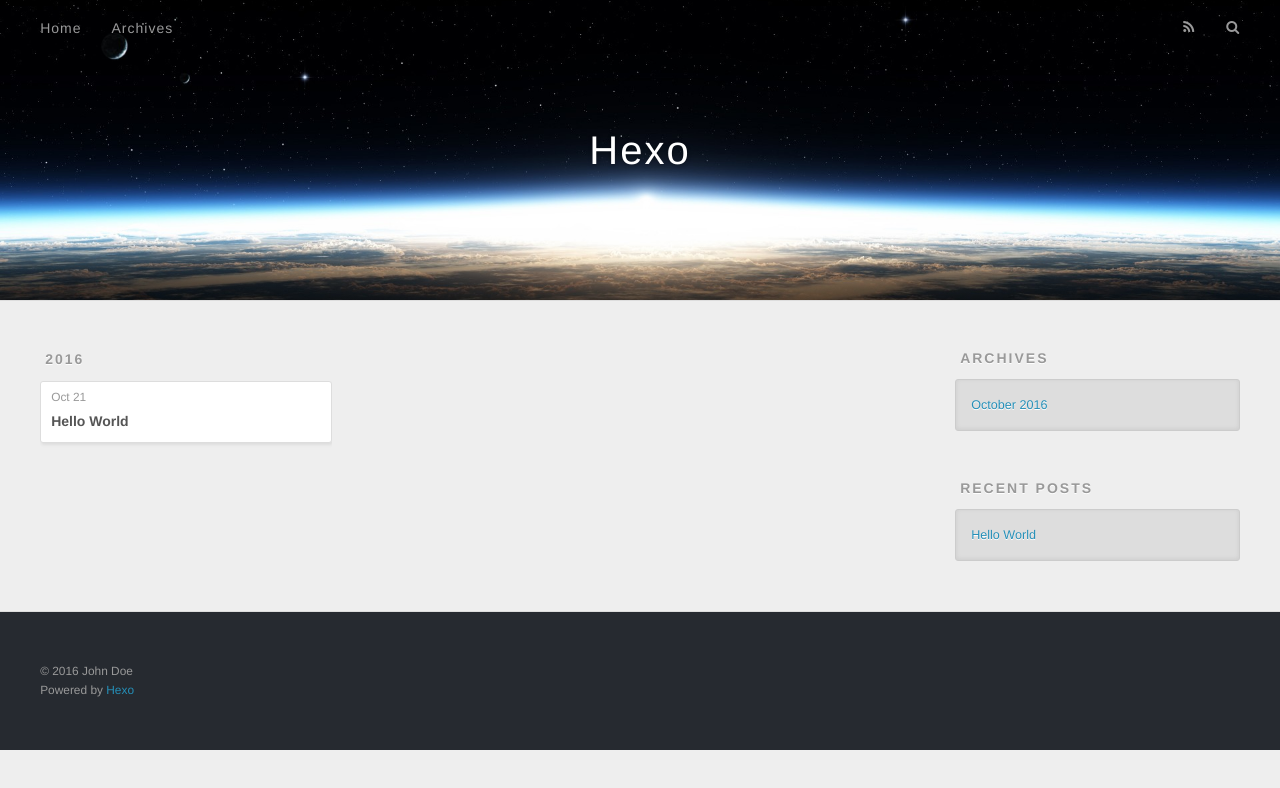
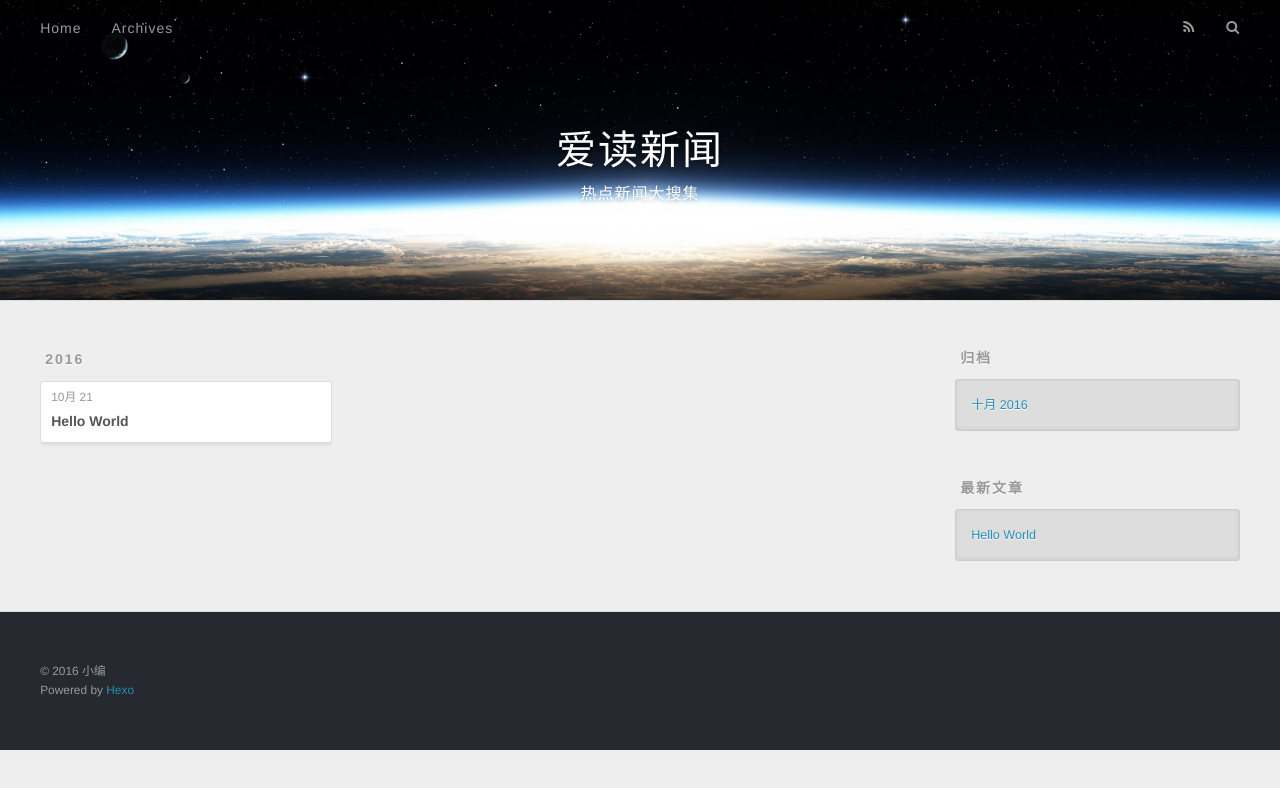
Before and after one commit to cloud007007/cloud007007.github.io, a plain HTML site: page archives/2016/10/index.html in a window 1280 px wide. Drawn offline with nearby package versions, Linux system fonts and the light colour scheme.

Commit message:
Site updated: 2016-10-21 17:36:51

```diff
--- a/archives/2016/10/index.html
+++ b/archives/2016/10/index.html
@@ -3,16 +3,16 @@
 <head>
   <meta charset="utf-8">
 
-  <title>Archives: 2016/10 | Hexo</title>
+  <title>归档: 2016/10 | 爱读新闻</title>
   <meta name="viewport" content="width=device-width, initial-scale=1, maximum-scale=1">
   <meta property="og:type" content="website">
-<meta property="og:title" content="Hexo">
-<meta property="og:url" content="http://yoursite.com/archives/2016/10/index.html">
-<meta property="og:site_name" content="Hexo">
+<meta property="og:title" content="爱读新闻">
+<meta property="og:url" content="http://6aidu.com/archives/2016/10/index.html">
+<meta property="og:site_name" content="爱读新闻">
 <meta name="twitter:card" content="summary">
-<meta name="twitter:title" content="Hexo">
+<meta name="twitter:title" content="爱读新闻">
 
-    <link rel="alternate" href="/atom.xml" title="Hexo" type="application/atom+xml">
+    <link rel="alternate" href="/atom.xml" title="爱读新闻" type="application/atom+xml">
 
 
     <link rel="icon" href="/favicon.png">
@@ -33,8 +33,12 @@
   <div id="header-outer" class="outer">
     <div id="header-title" class="inner">
       <h1 id="logo-wrap">
-        <a href="/" id="logo">Hexo</a>
+        <a href="/" id="logo">爱读新闻</a>
       </h1>
+
+        <h2 id="subtitle-wrap">
+          <a href="/" id="subtitle">热点新闻大搜集</a>
+        </h2>
 
     </div>
     <div id="header-inner" class="inner">
@@ -50,10 +54,10 @@
 
           <a id="nav-rss-link" class="nav-icon" href="/atom.xml" title="RSS Feed"></a>
 
-        <a id="nav-search-btn" class="nav-icon" title="Search"></a>
+        <a id="nav-search-btn" class="nav-icon" title="搜索"></a>
       </nav>
       <div id="search-form-wrap">
-        <form action="//google.com/search" method="get" accept-charset="UTF-8" class="search-form"><input type="search" name="q" results="0" class="search-form-input" placeholder="Search"><button type="submit" class="search-form-submit">&#xF002;</button><input type="hidden" name="sitesearch" value="http://yoursite.com"></form>
+        <form action="//google.com/search" method="get" accept-charset="UTF-8" class="search-form"><input type="search" name="q" results="0" class="search-form-input" placeholder="Search"><button type="submit" class="search-form-submit">&#xF002;</button><input type="hidden" name="sitesearch" value="http://6aidu.com"></form>
       </div>
     </div>
   </div>
@@ -76,7 +80,7 @@
   <div class="archive-article-inner">
     <header class="archive-article-header">
       <a href="/2016/10/21/hello-world/" class="archive-article-date">
-  <time datetime="2016-10-21T06:41:17.440Z" itemprop="datePublished">Oct 21</time>
+  <time datetime="2016-10-21T06:41:17.440Z" itemprop="datePublished">10月 21</time>
 </a>
 
 
@@ -107,9 +111,9 @@
 
 
   <div class="widget-wrap">
-    <h3 class="widget-title">Archives</h3>
+    <h3 class="widget-title">归档</h3>
     <div class="widget">
-      <ul class="archive-list"><li class="archive-list-item"><a class="archive-list-link" href="/archives/2016/10/">October 2016</a></li></ul>
+      <ul class="archive-list"><li class="archive-list-item"><a class="archive-list-link" href="/archives/2016/10/">十月 2016</a></li></ul>
     </div>
   </div>
 
@@ -117,7 +121,7 @@
 
 
   <div class="widget-wrap">
-    <h3 class="widget-title">Recent Posts</h3>
+    <h3 class="widget-title">最新文章</h3>
     <div class="widget">
       <ul>
 
@@ -137,7 +141,7 @@
 
   <div class="outer">
     <div id="footer-info" class="inner">
-      &copy; 2016 John Doe<br>
+      &copy; 2016 小编<br>
       Powered by <a href="http://hexo.io/" target="_blank">Hexo</a>
     </div>
   </div>
```
Also changed, not shown: 2016/10/21/hello-world/index.html (+16 -12 lines), archives/2016/index.html (+18 -14 lines), archives/index.html (+18 -14 lines), index.html (+18 -14 lines), 1 other file.
